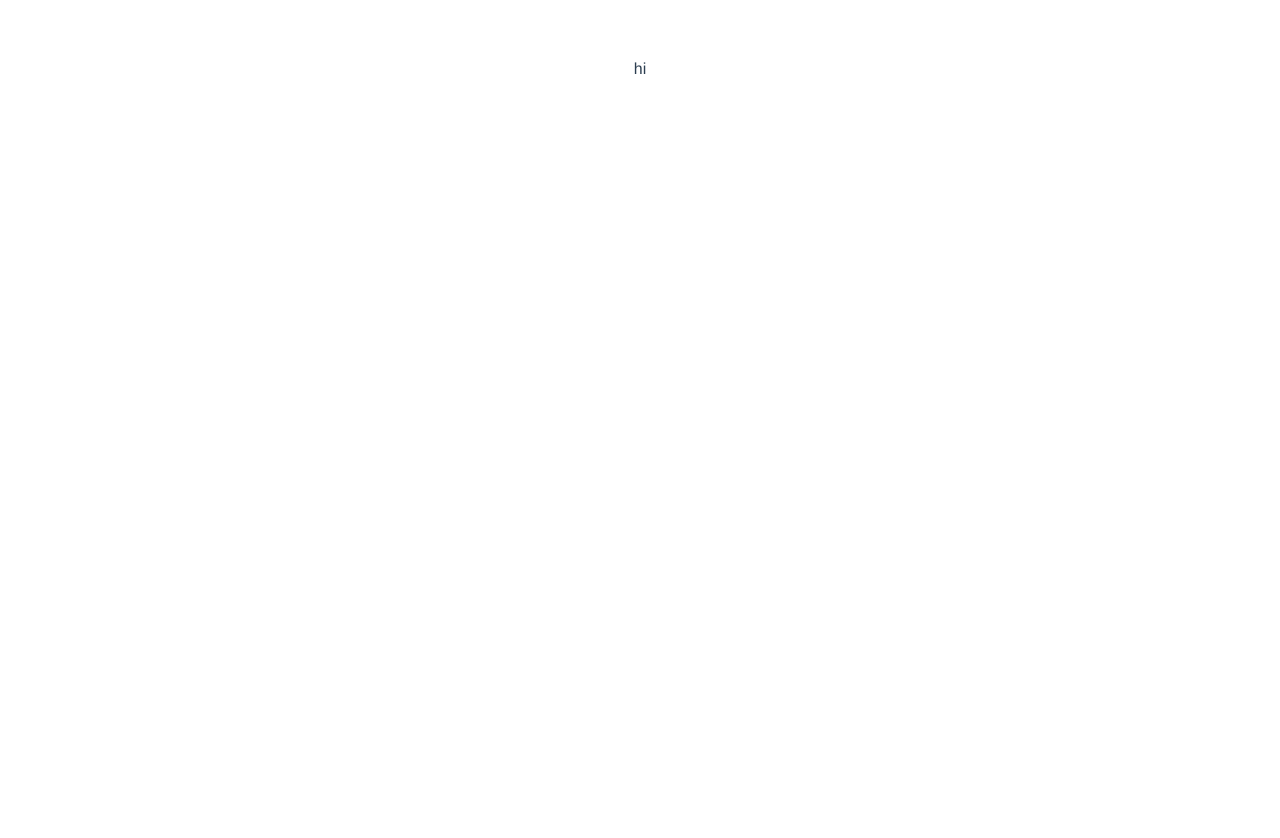
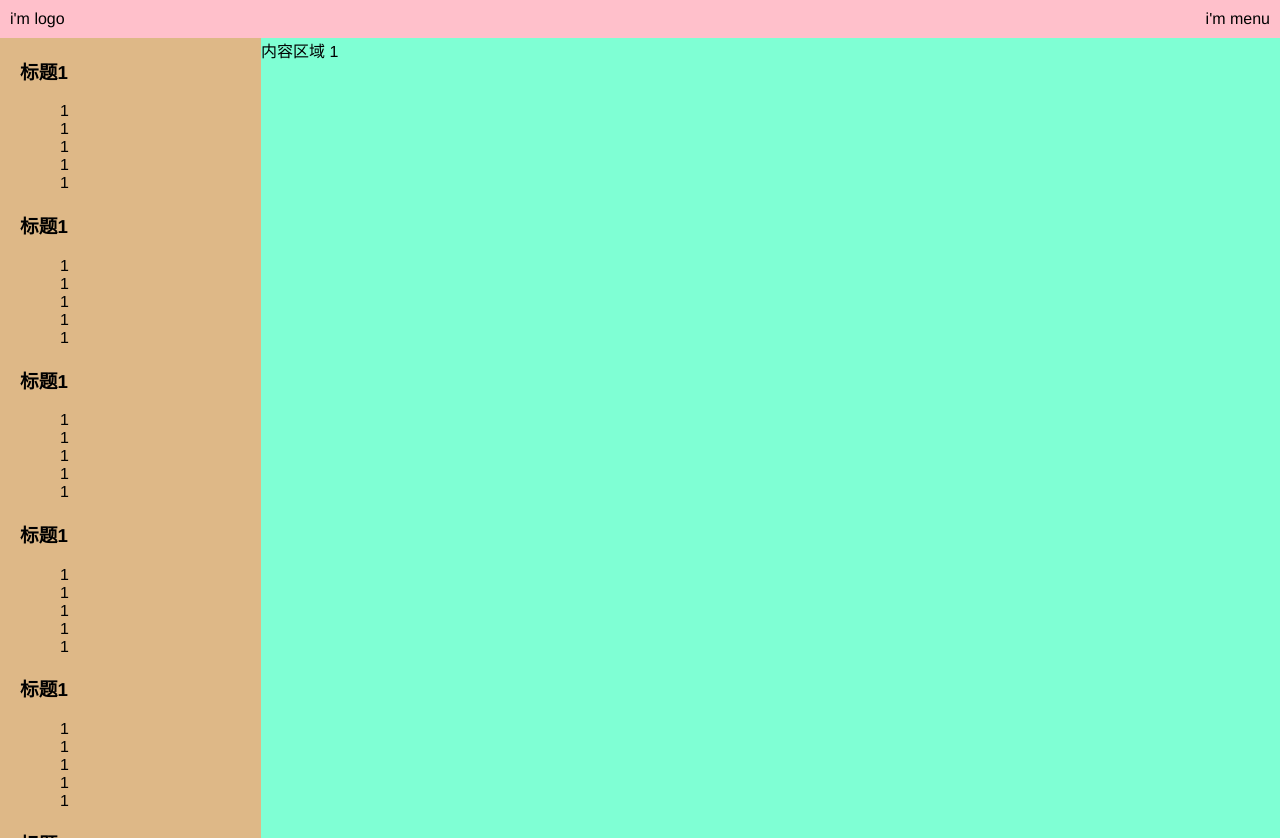
Before and after one commit to Riccco/bloom, a Vue app: page /doc in a window 1280 px wide. Before the commit this address had no page. Before the commit the page ends 800 px from the top, so only its background shows below. Built offline with nearby package versions, Linux system fonts and the light colour scheme.

Commit message:
修改页面css样式

```diff
--- a/index.html
+++ b/index.html
@@ -3,8 +3,8 @@
 <head>
   <meta charset="UTF-8">
   <link rel="icon" href="/favicon.ico" />
-  <meta name="viewport" content="width=device-width, initial-scale=1.0">
-  <title>Vite App</title>
+  <meta name="viewport" content="width=device-width,initial-scale=1,minimum-scale=1,maximum-scale=1,user-scalable=no,viewport-fit=cover">
+  <title>Bloom-ui</title>
 </head>
 <body>
   <div id="app"></div>
--- a/package.json
+++ b/package.json
@@ -10,6 +10,7 @@
     "vue-router": "4.0.6"
   },
   "devDependencies": {
+    "sass": "^1.32.12",
     "@vue/compiler-sfc": "^3.0.0-rc.1",
     "vite": "^1.0.0-rc.1"
   }
--- a/src/App.vue
+++ b/src/App.vue
@@ -1,15 +1,9 @@
 <template>
-  <div> hi </div>
-  <router-view></router-view>
+  <router-view />
 </template>
 
 <script>
-import HelloWorld from './components/HelloWorld.vue'
-
 export default {
   name: 'App',
-  components: {
-    HelloWorld
-  }
 }
 </script>
--- a/src/components/HelloWorld.vue
+++ /dev/null
@@ -1,19 +0,0 @@
-<template>
-  <h1>{{ msg }}</h1>
-  <button @click="count++">count is: {{ count }}</button>
-  <p>Edit <code>components/HelloWorld.vue</code> to test hot module replacement.</p>
-</template>
-
-<script>
-export default {
-  name: 'HelloWorld',
-  props: {
-    msg: String
-  },
-  data() {
-    return {
-      count: 0
-    }
-  }
-}
-</script>
--- a/src/components/TopNav.vue
+++ b/src/components/TopNav.vue
@@ -1,3 +1,21 @@
 <template>
-    <div>hello vue</div>
+    <div class="nav-box">
+        <div class="logo">i'm logo</div>
+        <div class="menu">i'm menu</div>
+    </div>
 </template>
+
+<script>
+export default {
+
+}
+</script>
+
+<style lang="scss">
+    .nav-box{
+        display: flex;
+        justify-content: space-between;
+        background-color: pink;
+        padding: 10px;
+    }
+</style>
--- a/src/index.css
+++ b/src/index.css
@@ -2,7 +2,19 @@
   font-family: Avenir, Helvetica, Arial, sans-serif;
   -webkit-font-smoothing: antialiased;
   -moz-osx-font-smoothing: grayscale;
-  text-align: center;
-  color: #2c3e50;
-  margin-top: 60px;
+  box-sizing: border-box;
 }
+
+li{
+  list-style: none;
+}
+
+a{
+
+}
+
+body{
+  box-sizing: border-box;
+  margin: 0;
+  padding: 0;
+}
--- /dev/null
+++ b/src/views/Doc.vue
@@ -0,0 +1,172 @@
+<template>
+  <div>
+    <top-nav class="_top-nav" />
+    <div class="doc-box">
+      <div class="doc-nav">
+          <div>
+              <h3>标题1</h3>
+              <ul>
+                  <li>1</li>
+                  <li>1</li>
+                  <li>1</li>
+                  <li>1</li>
+                  <li>1</li>
+              </ul>
+          </div>
+
+                    <div>
+              <h3>标题1</h3>
+              <ul>
+                  <li>1</li>
+                  <li>1</li>
+                  <li>1</li>
+                  <li>1</li>
+                  <li>1</li>
+              </ul>
+          </div>
+
+
+                    <div>
+              <h3>标题1</h3>
+              <ul>
+                  <li>1</li>
+                  <li>1</li>
+                  <li>1</li>
+                  <li>1</li>
+                  <li>1</li>
+              </ul>
+          </div>
+
+
+                    <div>
+              <h3>标题1</h3>
+              <ul>
+                  <li>1</li>
+                  <li>1</li>
+                  <li>1</li>
+                  <li>1</li>
+                  <li>1</li>
+              </ul>
+          </div>
+
+                    <div>
+              <h3>标题1</h3>
+              <ul>
+                  <li>1</li>
+                  <li>1</li>
+                  <li>1</li>
+                  <li>1</li>
+                  <li>1</li>
+              </ul>
+          </div>
+
+                    <div>
+              <h3>标题1</h3>
+              <ul>
+                  <li>1</li>
+                  <li>1</li>
+                  <li>1</li>
+                  <li>1</li>
+                  <li>1</li>
+              </ul>
+          </div>
+
+                    <div>
+              <h3>标题1</h3>
+              <ul>
+                  <li>1</li>
+                  <li>1</li>
+                  <li>1</li>
+                  <li>1</li>
+                  <li>1</li>
+              </ul>
+          </div>
+
+                    <div>
+              <h3>标题1</h3>
+              <ul>
+                  <li>1</li>
+                  <li>1</li>
+                  <li>1</li>
+                  <li>1</li>
+                  <li>1</li>
+              </ul>
+          </div>
+
+                    <div>
+              <h3>标题1</h3>
+              <ul>
+                  <li>1</li>
+                  <li>1</li>
+                  <li>1</li>
+                  <li>1</li>
+                  <li>1</li>
+              </ul>
+          </div>
+
+                    <div>
+              <h3>标题1</h3>
+              <ul>
+                  <li>1</li>
+                  <li>1</li>
+                  <li>1</li>
+                  <li>1</li>
+                  <li>1</li>
+              </ul>
+          </div>
+
+                    <div>
+              <h3>标题1</h3>
+              <ul>
+                  <li>1</li>
+                  <li>1</li>
+                  <li>1</li>
+                  <li>1</li>
+                  <li>1</li>
+              </ul>
+          </div>
+      </div>
+
+      <div class="doc-content">
+          内容区域
+          1
+          </div>
+    </div>
+  </div>
+</template>
+
+<script lang="ts">
+import TopNav from "../components/TopNav.vue";
+export default {
+  components: {
+    TopNav,
+  },
+};
+</script>
+
+<style lang="scss">
+._top-nav{
+    position: sticky;
+    top: 0;
+}
+    .doc-box{
+        max-height: 100vh;
+        display: flex;
+    }
+    .doc-nav{
+        max-height: 100vh;
+        box-sizing: border-box;
+        width: 261px;
+        position: fixed;
+        overflow-x: auto;
+        padding-left: 20px;
+        padding-right: 10px;
+        background-color: burlywood;
+    }
+    .doc-content{
+        height: 100vh;
+        margin-left: 261px;
+        flex: 1;
+        background-color: aquamarine;
+    }
+</style>
--- /dev/null
+++ b/src/views/Home.vue
@@ -0,0 +1,24 @@
+<template>
+    <div>
+        <top-nav />
+        <div class="topnav">
+            <a href="">GitHub</a>
+            <a href="">Blog</a>
+            <router-link to="/doc">star</router-link>
+        </div>
+        <div class="banner">标题</div>
+    </div>
+</template>
+
+<script lang="ts">
+import TopNav from '../components/TopNav.vue'
+export default {
+    components:{
+        TopNav
+    }
+}
+</script>
+
+<style>
+
+</style>
```
Also changed, not shown: src/main.ts (+5 -2 lines), 2 other files (tests, documents, lock files or other folders).
